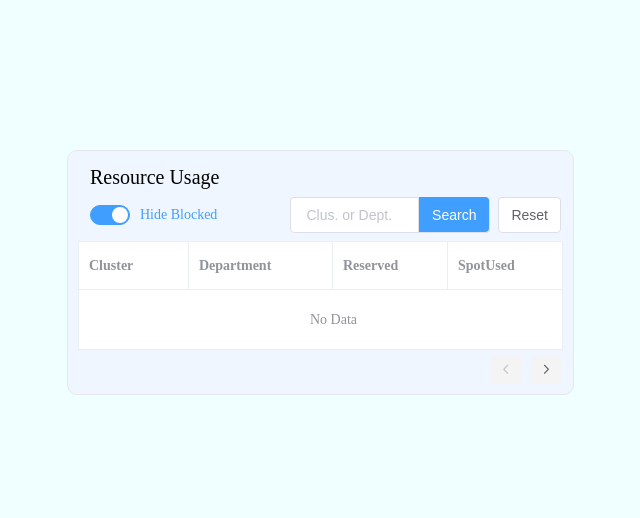
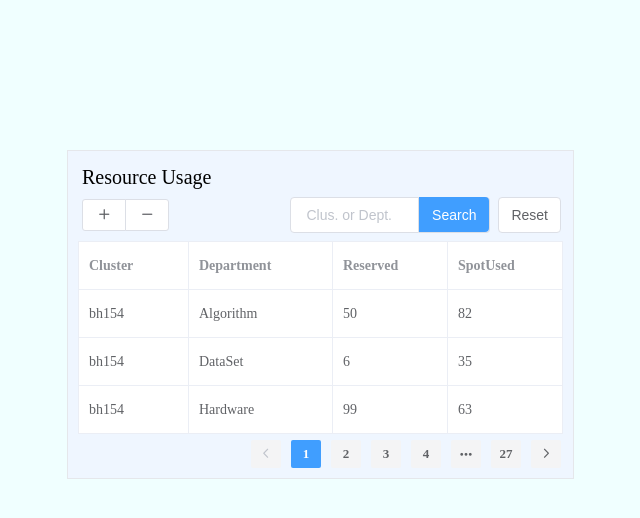
Before and after one commit to Matrix53/list-demo, a Vue app: page / in a window 1280 px wide. Shown: the top 518 px of the page, without its empty margins (233-873 px from the left). Built offline with nearby package versions, Linux system fonts and the light colour scheme; some icons are missing.

Commit message:
feat: data

```diff
--- a/src/components/ResourceUsage.vue
+++ b/src/components/ResourceUsage.vue
@@ -1,7 +1,7 @@
 <template>
   <div
     :class="[
-      'fixed rounded-[10px] border border-solid border-gray-200 p-[10px] bg-blue-50 transition-[width] duration-300',
+      'fixed border border-solid border-gray-200 p-[10px] bg-blue-50 transition-[width] duration-300',
       isBlockHidden ? 'w-[485px]' : 'w-[600px]',
     ]"
     :style="style"
@@ -9,7 +9,7 @@
   >
     <div class="grid grid-cols-2">
       <div class="flex justify-start items-center">
-        <h2 class="m-0 ml-3 font-normal text-xl cursor-default">
+        <h2 class="m-0 ml-1 font-normal text-xl cursor-default">
           Resource Usage
         </h2>
       </div>
@@ -37,22 +37,32 @@
       </div>
     </div>
     <div
-      ref="tableContainer"
       :class="[
-        'overflow-hidden transition-all duration-300',
+        'overflow-hidden transition-[opacity] duration-300',
         isFolded ? 'opacity-0' : 'opacity-100',
+        { folding: isFolding },
       ]"
       :style="{ height: isFolded ? '0px' : storedHeight + 'px' }"
+      ref="content"
     >
       <div class="mt-1 grid grid-cols-3">
         <div class="flex justify-start items-center">
-          <el-switch
-            v-model="isBlockHidden"
-            active-text="Hide Blocked"
-            class="ml-3"
-            data-drag-protected
-          >
-          </el-switch>
+          <el-button-group data-drag-protected class="ml-1">
+            <el-button
+              icon="el-icon-plus"
+              size="small"
+              @click="onAddPageSize"
+              plain
+            >
+            </el-button>
+            <el-button
+              icon="el-icon-minus"
+              size="small"
+              @click="onSubPageSize"
+              plain
+            >
+            </el-button>
+          </el-button-group>
         </div>
         <div class="col-span-2 flex justify-end items-center">
           <el-input
@@ -65,7 +75,7 @@
               'mr-2 transition-[width] duration-300',
               isBlockHidden ? 'w-[200px]' : 'w-[250px]',
             ]"
-            @keyup.enter="onSearch"
+            @keyup.native.enter="onSearch"
             data-drag-protected
           >
             <el-button
@@ -91,6 +101,7 @@
         <el-table
           border
           empty-text="No Data"
+          :data="tableData"
           :class="{ 'block-hidden': isBlockHidden }"
           data-drag-protected
         >
@@ -106,9 +117,14 @@
           </el-table-column>
         </el-table>
       </div>
-      <div class="mt-1 flex justify-end">
+      <div class="mt-1 flex justify-end items-center">
         <el-pagination
           background
+          :page-size="pageSize"
+          :current-page="currentPage"
+          :page-count="pageCount"
+          :pager-count="5"
+          @current-change="onPageChange"
           layout="prev, pager, next"
           class="relative left-2 pb-0"
           data-drag-protected
@@ -122,7 +138,7 @@
 <script>
 import { defineComponent } from '@vue/runtime-core'
 import { ref, computed } from '@vue/composition-api'
-import { useDraggable, useIntervalFn, useElementSize } from '@vueuse/core'
+import { useDraggable, useIntervalFn, useDebounceFn } from '@vueuse/core'
 import {
   CaretBackCircleOutline,
   CaretDownCircleOutline,
@@ -152,27 +168,23 @@
   },
   setup(props) {
     const container = ref(null)
-    const tableContainer = ref(null)
-    const dataTable = ref(null)
+    const content = ref(null)
     const isDraggable = ref(true)
     const isFolded = ref(false)
+    const isFolding = ref(false)
     const isBlockHidden = ref(true)
     const inputText = ref('')
     const keyWord = ref(/.*/)
     const rawData = ref([])
-    const storedHeight = ref(191)
+    const storedHeight = ref(275)
+    const currentPage = ref(1)
+    const pageSize = ref(3)
 
     const { style } = useDraggable(container, {
       initialValue: { x: props.initX, y: props.initY },
       preventDefault: true,
       stopPropagation: true,
-      onStart(position, event) {
-        if (
-          !isFolded.value &&
-          position.x + 15 >= container.value.clientWidth &&
-          position.y + 15 >= container.value.clientHeight
-        )
-          return false
+      onStart(_position, event) {
         if (!isDraggable.value) return false
         for (
           let tmp = event.target;
@@ -185,31 +197,68 @@
         event.target.style.cursor = 'move'
       },
       onEnd(_position, event) {
-        container.value?.classList.remove('moving')
+        container.value.classList.remove('moving')
         event.target.style.cursor = ''
       },
     })
+    const endFolding = useDebounceFn(() => {
+      isFolding.value = false
+    }, 310)
     useIntervalFn(getTableData, 2500, {
       immediateCallback: true,
     })
-    const { height } = useElementSize(tableContainer)
+
+    const filteredData = computed(() => {
+      return rawData.value.filter((item) => {
+        return (
+          item.cluster.match(keyWord.value) ||
+          item.department.match(keyWord.value)
+        )
+      })
+    })
+    const pageCount = computed(() => {
+      return Math.ceil(filteredData.value.length / pageSize.value)
+    })
+    const tableData = computed(() => {
+      let page = Math.min(currentPage.value, pageCount.value)
+      return filteredData.value.slice(
+        (page - 1) * pageSize.value,
+        page * pageSize.value
+      )
+    })
 
     function onLock() {
       isDraggable.value = !isDraggable.value
     }
     function onFold() {
-      if (!isFolded.value)
-        storedHeight.value = tableContainer.value.scrollHeight
+      isFolding.value = true
+      if (!isFolded.value) storedHeight.value = content.value.scrollHeight
       isFolded.value = !isFolded.value
+      endFolding()
     }
     function onSearch() {
       keyWord.value = new RegExp(inputText.value.trim().split(/\s+/).join('|'))
+      currentPage.value = 1
     }
     function onReset() {
       inputText.value = ''
       keyWord.value = /.*/
-      // dataTable.value?.clearSorter()
-      // dataTable.value?.page(1)
+      currentPage.value = 1
+    }
+    function onPageChange(page) {
+      currentPage.value = page
+    }
+    function onAddPageSize() {
+      if (pageSize.value < 15) {
+        pageSize.value++
+        storedHeight.value += 48
+      }
+    }
+    function onSubPageSize() {
+      if (pageSize.value > 3) {
+        pageSize.value--
+        storedHeight.value -= 48
+      }
     }
     function generateData() {
       let clusterList = [
@@ -289,17 +338,25 @@
 
     return {
       container,
-      tableContainer,
+      content,
       storedHeight,
       isDraggable,
       isFolded,
+      isFolding,
       isBlockHidden,
       inputText,
       style,
+      currentPage,
+      pageSize,
+      pageCount,
+      tableData,
       onSearch,
       onReset,
       onLock,
       onFold,
+      onPageChange,
+      onAddPageSize,
+      onSubPageSize,
     }
   },
 })
@@ -315,6 +372,9 @@
 .moving {
   @apply shadow-lg;
 }
+.folding {
+  @apply transition-[opacity,height] duration-300;
+}
 .el-table >>> .el-table__body-wrapper {
   @apply overflow-x-hidden;
 }
@@ -324,4 +384,7 @@
 .block-hidden >>> .el-table__empty-text {
   @apply right-[45px];
 }
+.el-button-group >>> i {
+  @apply font-semibold;
+}
 </style>
```
